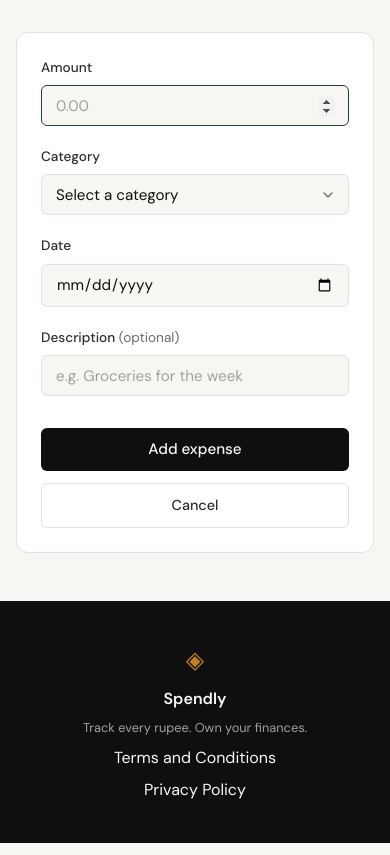
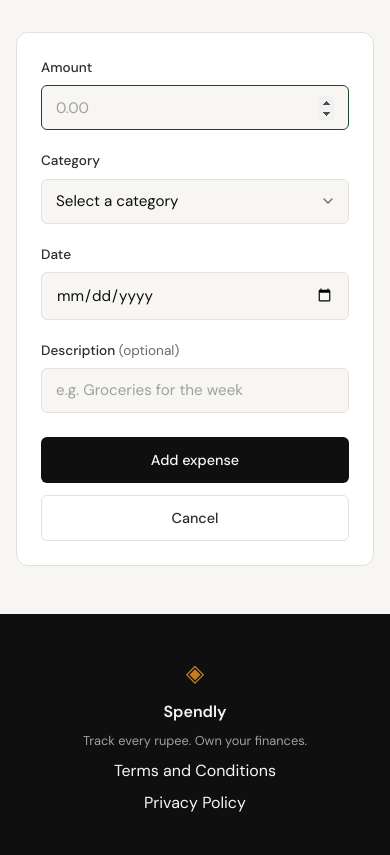
Before and after one commit to J4Jaimin/spendly, a Flask app: page /expenses/add in a window 390 px wide. Shown: the part 179-1034 px from the top of the page. Run offline with Flask 3, Linux system fonts and the light colour scheme; the visitor is signed in with stand-in values (Sample User, id 1); data comes from the database, SQL or seed files in the repository.

Commit message:
fix: align icon+text and equalize button heights on profile/add-expense
.btn-primary was display:inline-block, so an inline SVG icon and its
label rendered on mismatched baselines instead of centering together.
Switched it to inline-flex with centered alignment, matching what the
design-system reference already documented for this button.

On the add-expense page, the Cancel/Add expense button pair rendered
at different heights: the submit button used btn-submit (a standalone
full-width component with different padding/font-size than btn-ghost)
instead of the documented btn-primary + btn-ghost pairing, and buttons
weren't inheriting body line-height from the missing font:inherit
reset on form controls. Fixed both so the pair now shares identical
box metrics.

Co-Authored-By: Claude Sonnet 5 <noreply@anthropic.com>

```diff
--- a/static/css/expenses_add.css
+++ b/static/css/expenses_add.css
@@ -1,6 +1,6 @@
 /* Add-expense page — layout specific to /expenses/add.
    Shared component classes (.page-section, .page-container, .page-header,
-   .page-title, .form-group, .form-input, .btn-submit, .btn-ghost, .panel)
+   .page-title, .form-group, .form-input, .btn-primary, .btn-ghost, .panel)
    live in style.css. */
 
 .expenses-add-container {
@@ -31,8 +31,9 @@
         flex-direction: column-reverse;
     }
     .expenses-add-actions .btn-ghost,
-    .expenses-add-actions .btn-submit {
+    .expenses-add-actions .btn-primary {
         width: 100%;
         text-align: center;
+        justify-content: center;
     }
 }
--- a/static/css/style.css
+++ b/static/css/style.css
@@ -62,6 +62,8 @@ body {
 }
 
 a { color: inherit; text-decoration: none; }
+
+button, input, select, textarea { font: inherit; color: inherit; }
 
 /* ------------------------------------------------------------------ */
 /* Navbar                                                              */
@@ -321,7 +323,9 @@ a { color: inherit; text-decoration: none; }
 /* ------------------------------------------------------------------ */
 
 .btn-primary {
-    display: inline-block;
+    display: inline-flex;
+    align-items: center;
+    gap: 0.5rem;
     background: var(--ink);
     color: var(--paper);
     padding: 0.65rem 1.5rem;
@@ -330,7 +334,7 @@ a { color: inherit; text-decoration: none; }
     font-size: 0.9rem;
     font-weight: 500;
     cursor: pointer;
-    border: none;
+    border: 1px solid transparent;
     transition: background 0.2s;
     text-decoration: none;
 }
--- a/templates/expenses_add.html
+++ b/templates/expenses_add.html
@@ -61,7 +61,7 @@
 
                 <div class="expenses-add-actions">
                     <a href="{{ url_for('profile') }}" class="btn-ghost">Cancel</a>
-                    <button type="submit" class="btn-submit">Add expense</button>
+                    <button type="submit" class="btn-primary">Add expense</button>
                 </div>
 
             </form>
```
